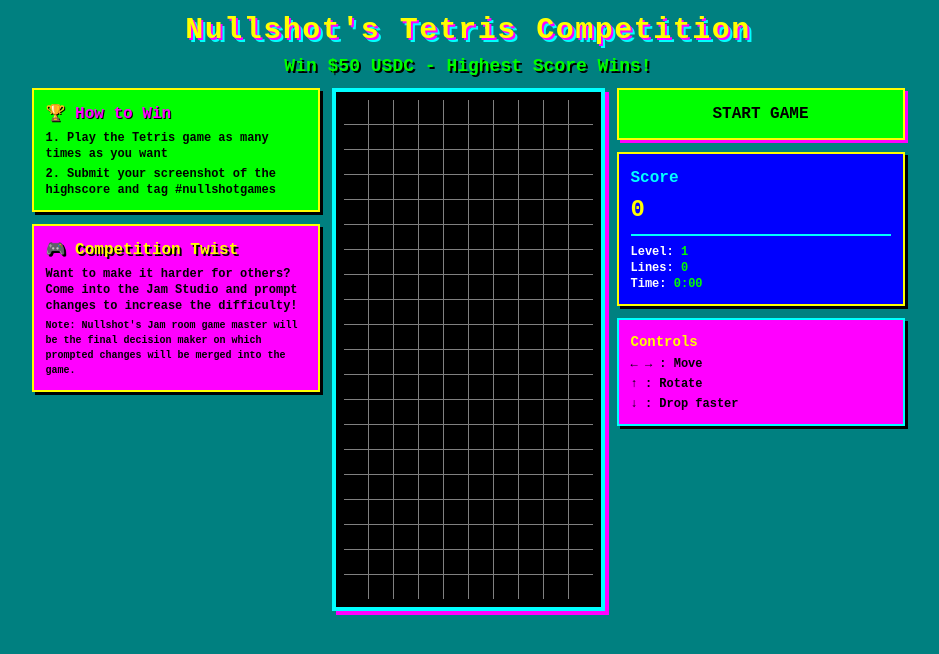
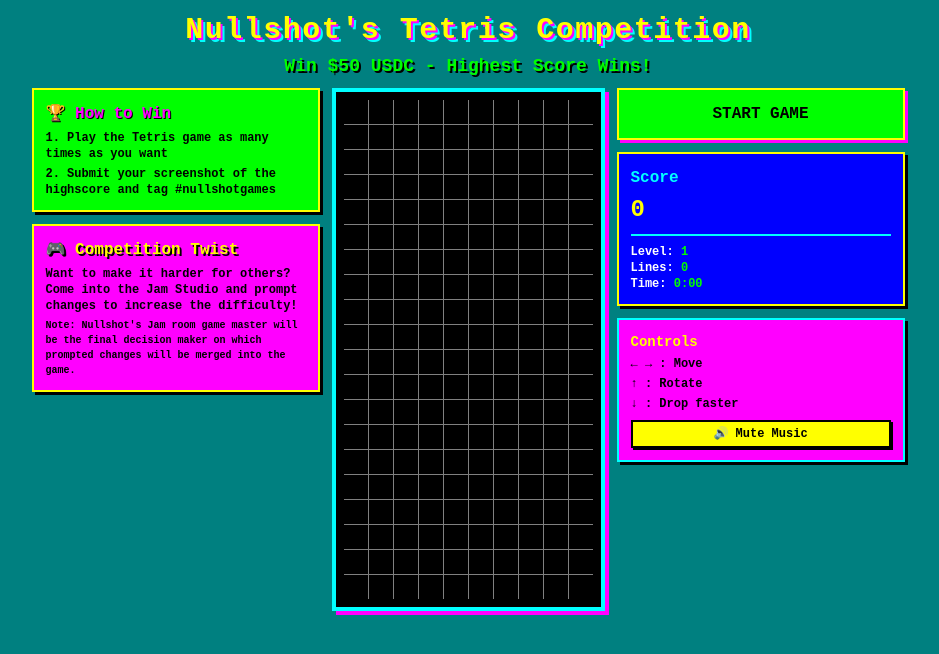
Before and after one commit to null-shot-apps/tetriscomp, a Next.js app in the folder packages/new-web-app-room/: page / in a window 1280 px wide. Shown: the top 654 px of the page, without its empty margins (172-1111 px from the left). Built offline with nearby package versions, Linux system fonts and the light colour scheme.

Commit message:
AI chat session: Updated code and files

```diff
--- a/packages/new-web-app-room/src/app/page.tsx
+++ b/packages/new-web-app-room/src/app/page.tsx
@@ -48,6 +48,7 @@
   const [gameStarted, setGameStarted] = useState(false);
   const [elapsedTime, setElapsedTime] = useState(0);
   const [flashingRows, setFlashingRows] = useState<number[]>([]);
+  const [isMusicMuted, setIsMusicMuted] = useState(false);
 
   const audioContextRef = useRef<AudioContext | null>(null);
   const musicGainNodeRef = useRef<GainNode | null>(null);
@@ -192,6 +193,8 @@
   }, []);
 
   const startMusic = useCallback((currentLevel: number) => {
+    if (isMusicMuted) return;
+
     if (!audioContextRef.current) {
       audioContextRef.current = new (window.AudioContext || (window as any).webkitAudioContext)();
       const gainNode = audioContextRef.current.createGain();
@@ -251,7 +254,7 @@
 
     const totalDuration = melody.reduce((sum, { duration }) => sum + duration / speedMultiplier, 0);
     musicTimeoutRef.current = setTimeout(() => startMusic(currentLevel), totalDuration * 1000);
-  }, []);
+  }, [isMusicMuted]);
 
   const resetGame = useCallback(() => {
     stopMusic();
@@ -268,8 +271,22 @@
   const startGame = useCallback(() => {
     setGameStarted(true);
     setCurrentPiece(createPiece());
-    startMusic(1);
-  }, [createPiece, startMusic]);
+    if (!isMusicMuted) {
+      startMusic(1);
+    }
+  }, [createPiece, startMusic, isMusicMuted]);
+
+  const toggleMusic = useCallback(() => {
+    setIsMusicMuted(prev => {
+      const newMuted = !prev;
+      if (newMuted) {
+        stopMusic();
+      } else if (gameStarted && !gameOver) {
+        startMusic(level);
+      }
+      return newMuted;
+    });
+  }, [stopMusic, startMusic, level, gameStarted, gameOver]);
 
   useEffect(() => {
     if (!currentPiece && !gameOver && gameStarted) {
@@ -296,13 +313,13 @@
 
   // Restart music when level changes to update speed
   useEffect(() => {
-    if (gameStarted && !gameOver && audioContextRef.current) {
+    if (gameStarted && !gameOver && !isMusicMuted && audioContextRef.current) {
       if (musicTimeoutRef.current) {
         clearTimeout(musicTimeoutRef.current);
       }
       startMusic(level);
     }
-  }, [level, gameStarted, gameOver, startMusic]);
+  }, [level, gameStarted, gameOver, isMusicMuted, startMusic]);
 
   useEffect(() => {
     if (gameOver || !gameStarted) return;
@@ -462,6 +479,13 @@
                 <p>↑ : Rotate</p>
                 <p>↓ : Drop faster</p>
               </div>
+              <button
+                onClick={toggleMusic}
+                className="mt-2 bg-[#FFFF00] text-black px-2 py-1 border-2 border-black font-bold hover:bg-[#00FF00] transition text-[10px] sm:text-xs w-full"
+                style={{ boxShadow: '2px 2px 0px #000' }}
+              >
+                {isMusicMuted ? '🔇 Unmute Music' : '🔊 Mute Music'}
+              </button>
             </div>
 
             {gameOver && (
```
